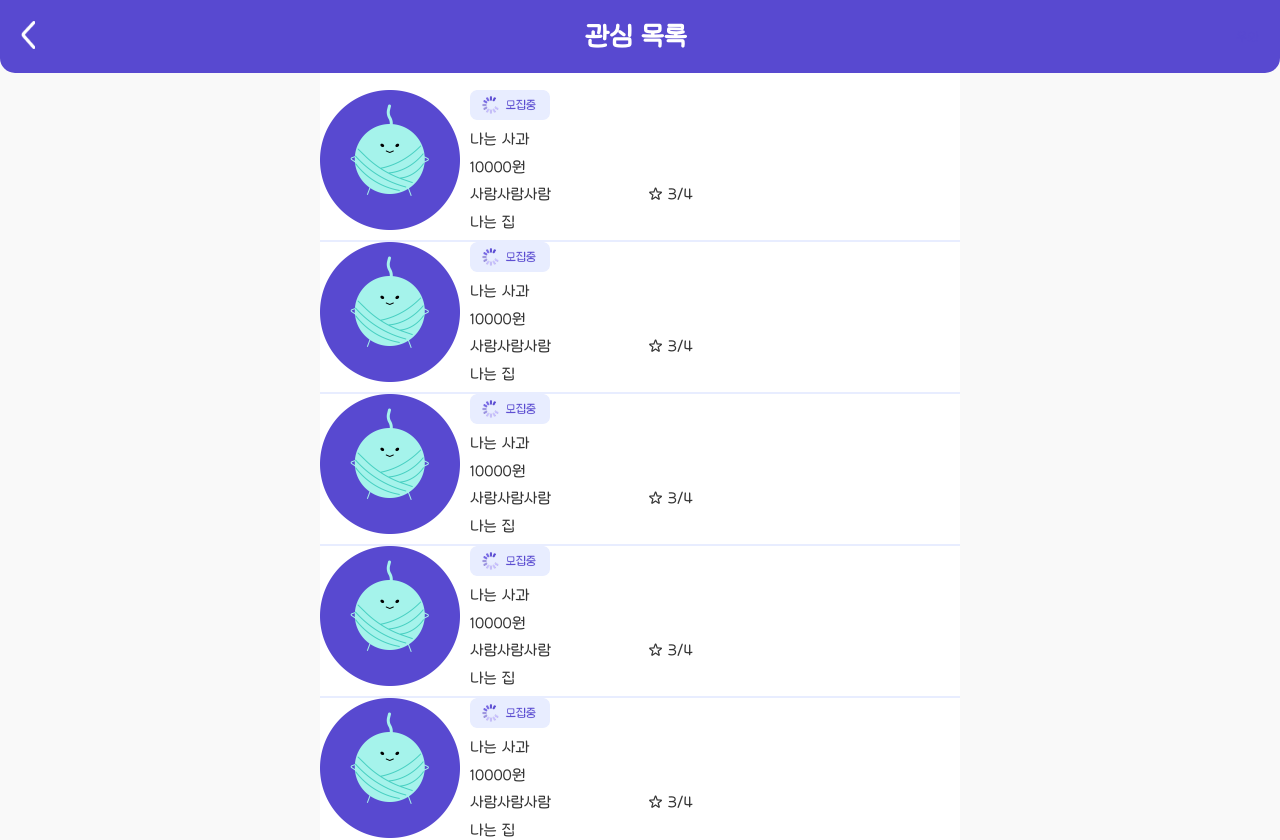
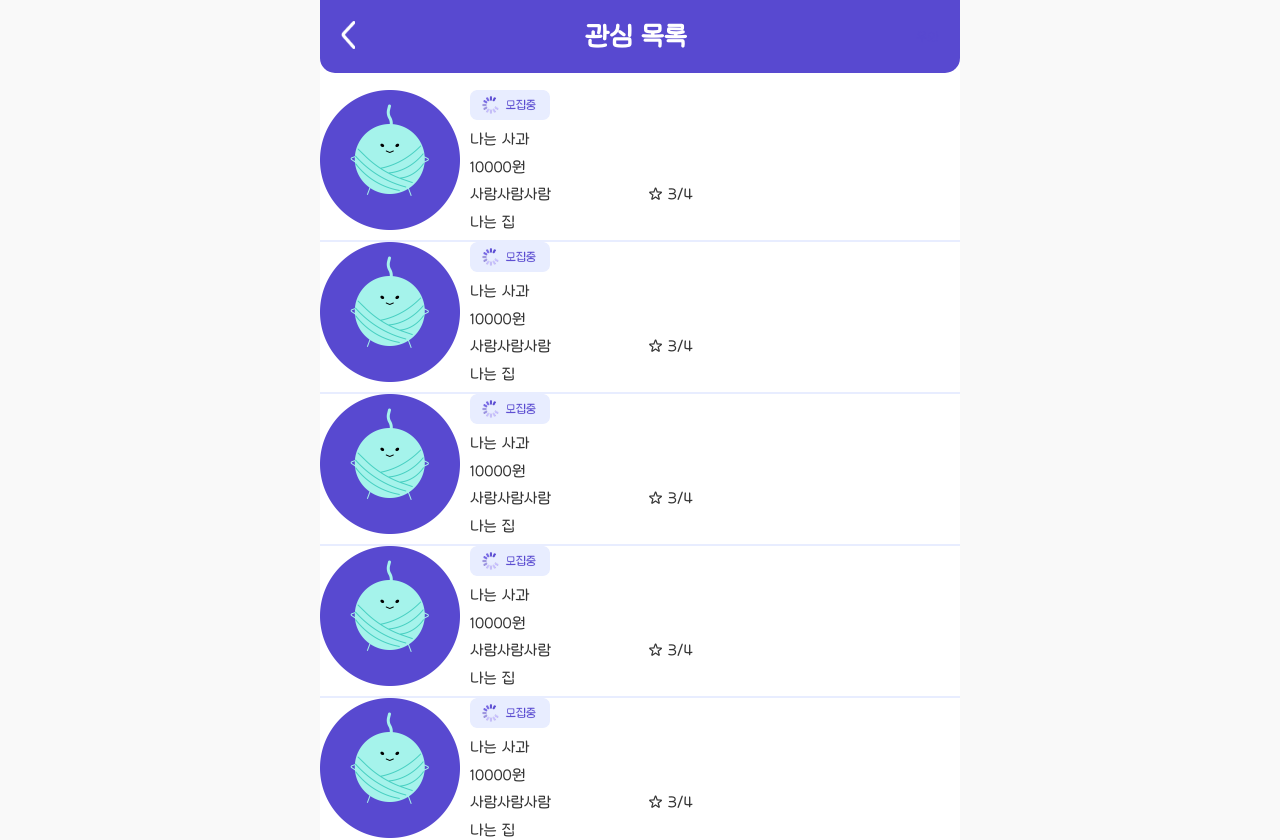
Before and after one commit to Team-MoongChi/moongchi-fe, a React (Vite) app: page /mypage/interest in a window 1280 px wide. Shown: the top 840 px of the page. Built offline with nearby package versions, Linux system fonts and the light colour scheme.

Commit message:
design: 헤더 수정

```diff
--- a/src/components/myPages/InterestPage/Header.tsx
+++ b/src/components/myPages/InterestPage/Header.tsx
@@ -1,18 +1,18 @@
 import styled from "styled-components";
 import backButton from "../../../assets/images/common/뒤로가기.png";
 import { useNavigate } from "react-router-dom";
+import useDeviceSize from "../../../useDeviceSize";
 
-const Wrapper = styled.div`
+const Wrapper = styled.div<{ $isSmall: boolean }>`
   display: flex;
   justify-content: space-between;
   align-items: center;
-  width: 100%;
+  width: ${(props) => (props.$isSmall ? "100%" : "50%")};
   padding: 21px;
-  position: absolute;
+  position: fixed;
   z-index: 1;
   background-color: #5849d0;
   border-radius: 0 0 15px 15px;
-  position: fixed;
   top: 0;
 `;
 const Title = styled.p`
@@ -29,13 +29,14 @@ const BackImg = styled.img`
 
 const Header = () => {
   const navigate = useNavigate();
+  const { small } = useDeviceSize();
 
   const handleBackButton = () => {
     navigate(-1);
   };
 
   return (
-    <Wrapper>
+    <Wrapper $isSmall={small}>
       <BackButton onClick={handleBackButton}>
         <BackImg src={backButton} alt="" />
       </BackButton>
--- a/src/components/myPages/MyGongguPage/Header.tsx
+++ b/src/components/myPages/MyGongguPage/Header.tsx
@@ -1,18 +1,18 @@
 import styled from "styled-components";
 import backButton from "../../../assets/images/common/뒤로가기.png";
 import { useNavigate } from "react-router-dom";
+import useDeviceSize from "../../../useDeviceSize";
 
-const Wrapper = styled.div`
+const Wrapper = styled.div<{ $isSmall: boolean }>`
   display: flex;
   justify-content: space-between;
   align-items: center;
-  width: 100%;
+  width: ${(props) => (props.$isSmall ? "100%" : "50%")};
   padding: 21px;
-  position: absolute;
+  position: fixed;
   z-index: 1;
   background-color: #5849d0;
   border-radius: 0 0 15px 15px;
-  position: fixed;
   top: 0;
 `;
 const Title = styled.p`
@@ -29,13 +29,14 @@ const BackImg = styled.img`
 
 const Header = () => {
   const navigate = useNavigate();
+  const { small } = useDeviceSize();
 
   const handleBackButton = () => {
     navigate(-1);
   };
 
   return (
-    <Wrapper>
+    <Wrapper $isSmall={small}>
       <BackButton onClick={handleBackButton}>
         <BackImg src={backButton} alt="" />
       </BackButton>
--- a/src/pages/shoppingPages/ShopItemPage.tsx
+++ b/src/pages/shoppingPages/ShopItemPage.tsx
@@ -2,7 +2,7 @@ import styled from "styled-components";
 import Header from "../../components/shoppingPages/ShopItemPage/Header.tsx";
 import Nav from "../../components/shoppingPages/ShopItemPage/Nav.tsx";
 import Main from "../../components/shoppingPages/ShopItemPage/Main.tsx";
-import useDeviceSize from "../../useDeviceSive.tsx";
+import useDeviceSize from "../../useDeviceSize.tsx";
 import { useState, useEffect } from "react";
 
 const Wrapper = styled.div<{ $isSmall: boolean }>`
--- a/src/pages/shoppingPages/ShopMainPage.tsx
+++ b/src/pages/shoppingPages/ShopMainPage.tsx
@@ -2,7 +2,7 @@ import styled from "styled-components";
 import Header from "../../components/shoppingPages/ShopMainPage/Header.tsx";
 import Main from "../../components/shoppingPages/ShopMainPage/Main.tsx";
 import Nav from "../../components/shoppingPages/ShopMainPage/Nav.tsx";
-import useDeviceSize from "../../useDeviceSive.tsx";
+import useDeviceSize from "../../useDeviceSize.tsx";
 import { useNavigate } from "react-router-dom";
 
 //isSmall에 $ 붙이는 이유: styled-components에서 $가 붙은 props는 DOM에 넘기지 않음
--- a/src/pages/shoppingPages/ShopResultPage.tsx
+++ b/src/pages/shoppingPages/ShopResultPage.tsx
@@ -2,7 +2,7 @@ import styled from "styled-components";
 import Header from "../../components/shoppingPages/ShopResultPage/Header.tsx";
 import Main from "../../components/shoppingPages/ShopResultPage/Main.tsx";
 import Nav from "../../components/shoppingPages/ShopResultPage/Nav.tsx";
-import useDeviceSize from "../../useDeviceSive.tsx";
+import useDeviceSize from "../../useDeviceSize.tsx";
 import { useLocation } from "react-router-dom";
 import { useEffect, useState } from "react";
 
--- a/src/pages/startPages/StartPage.tsx
+++ b/src/pages/startPages/StartPage.tsx
@@ -1,4 +1,4 @@
-import useDeviceSize from "../../useDeviceSive.tsx";
+import useDeviceSize from "../../useDeviceSize.tsx";
 import styled from "styled-components";
 import SlideInfo from "../../components/startPages/startPage/SlideInfo.tsx";
 import Button from "../../components/startPages/common/Button.tsx";
--- a/src/useDeviceSive.tsx
+++ /dev/null
@@ -1,8 +0,0 @@
-import { useMediaQuery } from "react-responsive";
-
-export default function useDeviceSize() {
-  const small: boolean = useMediaQuery({ query: "(max-width: 768px)" });
-  const large: boolean = useMediaQuery({ query: "(min-width: 769px)" });
-
-  return { small, large };
-}
```
